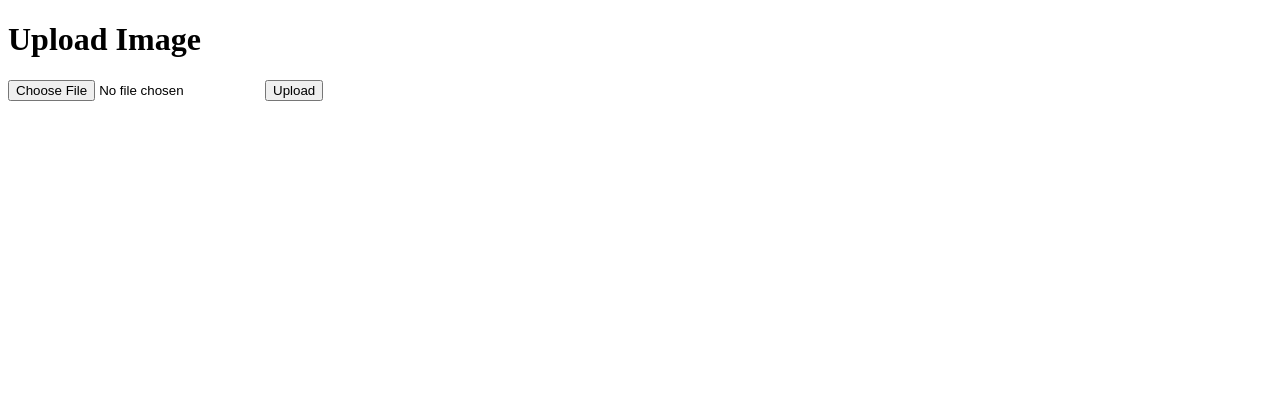
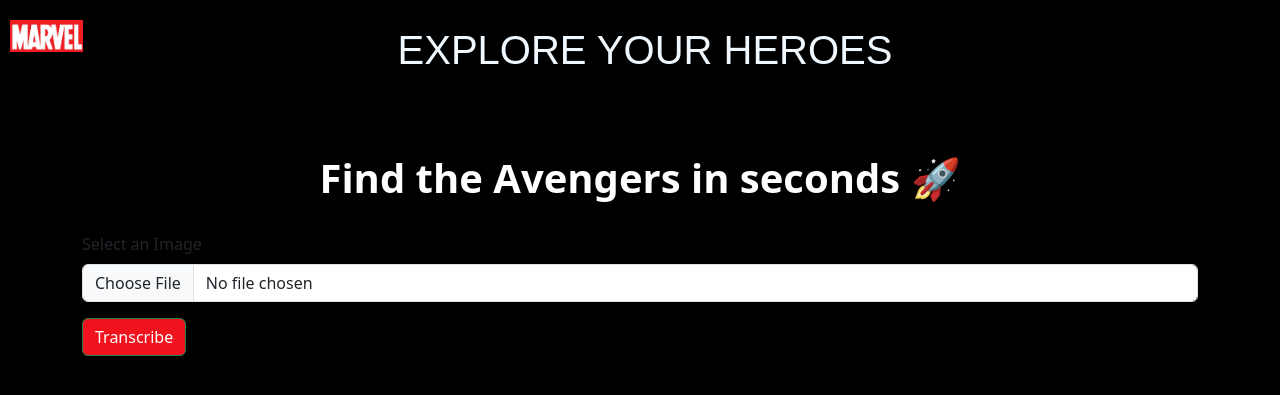
Before and after one commit to HarshitVashisht11/AvengersGuessor, a Flask app: template templates/upload.html in a window 1280 px wide. Shown: the top 395 px of the page. Run offline with Flask 3, Linux system fonts and the light colour scheme; the template is opened without the code that fills it, so the values that code supplies are empty.

Commit message:
Update upload page and route

```diff
--- a/main.py
+++ b/main.py
@@ -18,9 +18,9 @@ def allowed_file(filename):
 
 @app.route('/')
 def upload_form():
-    return render_template('upload.html')
+    return render_template('index.html')
 
-@app.route('/', methods=['POST'])
+@app.route('/upload', methods=['POST'])
 def upload_file():
     if 'file' not in request.files:
         flash('No file part')
--- /dev/null
+++ b/static/style.css
@@ -0,0 +1,107 @@
+* {
+    margin: 0;
+    padding: 0;
+}
+
+body {
+    background-color: black;
+}
+
+video {
+    background-color: black;
+    position: fixed;
+    top: 0;
+    left: 0;
+    width: 100%;
+    height: 100%;
+    object-fit: cover;
+    z-index: -1;
+    opacity: 0.9;
+}
+
+.marvel {
+    background-color: black;
+    height: 100px;
+    display: flex;
+    flex-direction: row;
+    color: aliceblue;
+}
+
+.logo {
+    position: absolute;
+    left: 0;
+    display: flex;
+    padding-top: 20px;
+    padding-left: 10px;
+    height: 52px;
+    width: 130px;
+    margin: auto;
+}
+
+.name {
+    position: absolute;
+    display: flex;
+    left: 0;
+    right: 0;
+    padding-top: 10px;
+    padding-left: 10px;
+    justify-content: center;
+    font-size: 40px;
+    font-family: Arial, Helvetica, sans-serif;
+    font: bolder;
+}
+
+.login {
+    position: absolute;
+    display: flex;
+    right: 0;
+    padding-top: 20px;
+    padding-right: 10px;
+}
+
+.A {
+    color: WHITE;
+    text-decoration: none;
+    font-family: Arial, Helvetica, sans-serif;
+    font-size: 20px;
+}
+
+.DESC {
+    display: flex;
+    position: absolute;
+    left: 0;
+    right: 0;
+    color: white;
+    justify-content: center;
+    font-family: 'Times New Roman', Times, serif;
+    font-size: 40px;
+}
+
+.butto {
+    display: flex;
+    justify-content: center;
+}
+
+.AAA {
+    position: absolute;
+    width: 100px;
+    top: 10px;
+}
+
+main {
+    display: flex;
+    align-items: center;
+    justify-content: center;
+    color: white;
+}
+
+/* Centering the new heading */
+.find-character {
+    margin-top: 25vh;
+    text-align: center;
+    font-size: 50px; /* Adjust font size as needed */
+}
+
+#heading1{
+    color: white;
+}
--- /dev/null
+++ b/templates/navbar.html
@@ -0,0 +1,18 @@
+<!DOCTYPE html>
+<html lang="en">
+<head>
+    <meta charset="UTF-8">
+    <meta name="viewport" content="width=device-width, initial-scale=1.0">
+    <link rel="stylesheet" href="{{ url_for('static', filename='style.css') }}">
+    <title>Document</title>
+</head>
+<body>
+    <div class="marvel">
+        <div class="logo"><img src="/static/images/image1.png" alt="">
+        </div>
+        <div class="name">
+            <p class="name">EXPLORE YOUR HEROES</p>
+        </div>
+    </div>
+</body>
+</html>
--- a/templates/upload.html
+++ b/templates/upload.html
@@ -3,17 +3,30 @@
 <head>
     <meta charset="UTF-8">
     <meta name="viewport" content="width=device-width, initial-scale=1.0">
-    <title>Upload Image</title>
+    <title>Find Your Avenger</title>
+    <link rel="stylesheet" href="{{ url_for('static', filename='style.css') }}">
+    <link href="https://cdn.jsdelivr.net/npm/bootstrap@5.3.2/dist/css/bootstrap.min.css" rel="stylesheet"
+    integrity="sha384-T3c6CoIi6uLrA9TneNEoa7RxnatzjcDSCmG1MXxSR1GAsXEV/Dwwykc2MPK8M2HN" crossorigin="anonymous">
 </head>
 <body>
-    <h1>Upload Image</h1>
-    <form method="POST" enctype="multipart/form-data">
-        <input type="file" name="file" accept="image/*" required>
-        <input type="submit" value="Upload">
+{% include 'navbar.html' %}
+
+<p id="heading1" class="text-center fw-bold font-Poppins fs-1 mt-5 mx-5">Find the Avengers in seconds 🚀
+</p>
+
+<div class="container my-4">
+    <form enctype="multipart/form-data" action="/result" method="post" id="transcriptionForm"
+        onsubmit="showInProgress()">
+        <div class="mb-3">
+            <label for="formFile" class="form-label">Select an Image</label>
+            <input class="form-control" type="file" name="imageFile" id="formFile" accept="image/*" required>
+        </div>
+        <button type="submit" class="btn btn-success" style="background-color: rgb(240, 19, 30);">Transcribe</button>
     </form>
-    {% if prediction %}
-        <h2>Prediction for {{ filename }}: {{ prediction }}</h2>
-        <img src="{{ url_for('static', filename='uploads/' + filename) }}" alt="Uploaded Image">
-    {% endif %}
+</div>
+
+  <script src="https://cdn.jsdelivr.net/npm/bootstrap@5.3.2/dist/js/bootstrap.bundle.min.js"
+  integrity="sha384-C6RzsynM9kWDrMNeT87bh95OGNyZPhcTNXj1NW7RuBCsyN/o0jlpcV8Qyq46cDfL"
+  crossorigin="anonymous"></script>
 </body>
 </html>
```
Also changed, not shown: static/upload.css (added, +11 -0 lines), templates/index.html (added, +28 -0 lines), static/images/image1.png (added), 1 other file.
